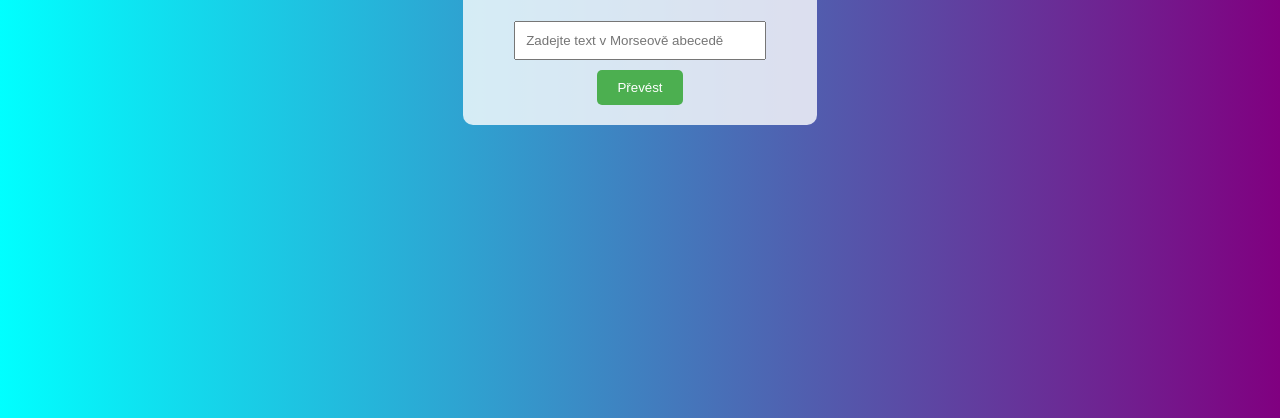
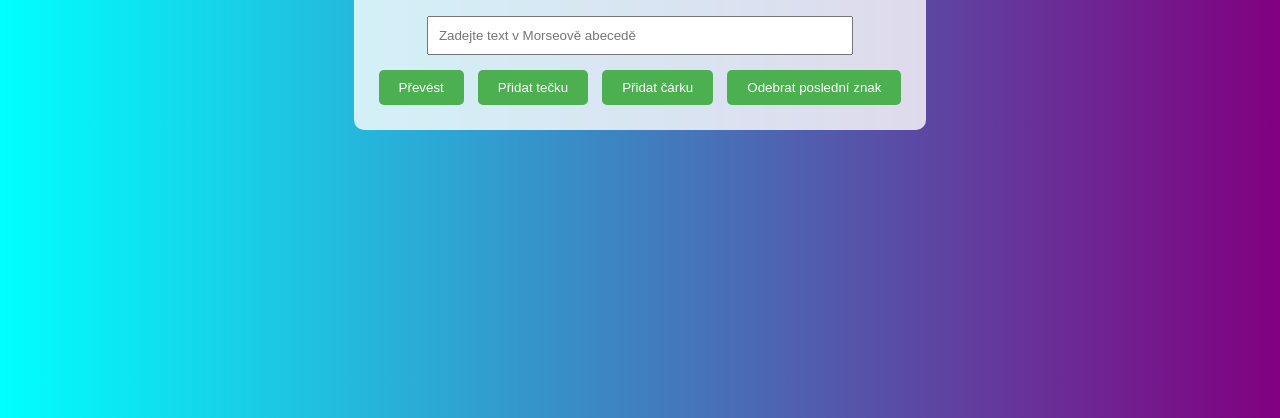
Before and after one commit to Hupicek/Hupicek.github.io, a plain HTML site: page index.html in a window 1280 px wide. Shown: the part 382-800 px from the top of the page. Drawn offline with Linux system fonts and the light colour scheme.

Commit message:
Update index.html

```diff
--- a/index.html
+++ b/index.html
@@ -36,6 +36,7 @@
             border: none;
             border-radius: 5px;
             cursor: pointer;
+            margin: 5px;
         }
 
         button:hover {
@@ -49,6 +50,9 @@
         <input type="text" id="inputText" placeholder="Zadejte text v Morseově abecedě">
         <br>
         <button onclick="convertAndAlert()">Převést</button>
+        <button onclick="addDot()">Přidat tečku</button>
+        <button onclick="addDash()">Přidat čárku</button>
+        <button onclick="removeLast()">Odebrat poslední znak</button>
     </div>
 
     <script>
@@ -66,7 +70,8 @@
                 alert("Zadejte platný text v Morseově abecedě.");
             }
         }
-         function addDot() {
+
+        function addDot() {
             document.getElementById("inputText").value += " . ";
         }
 
```
